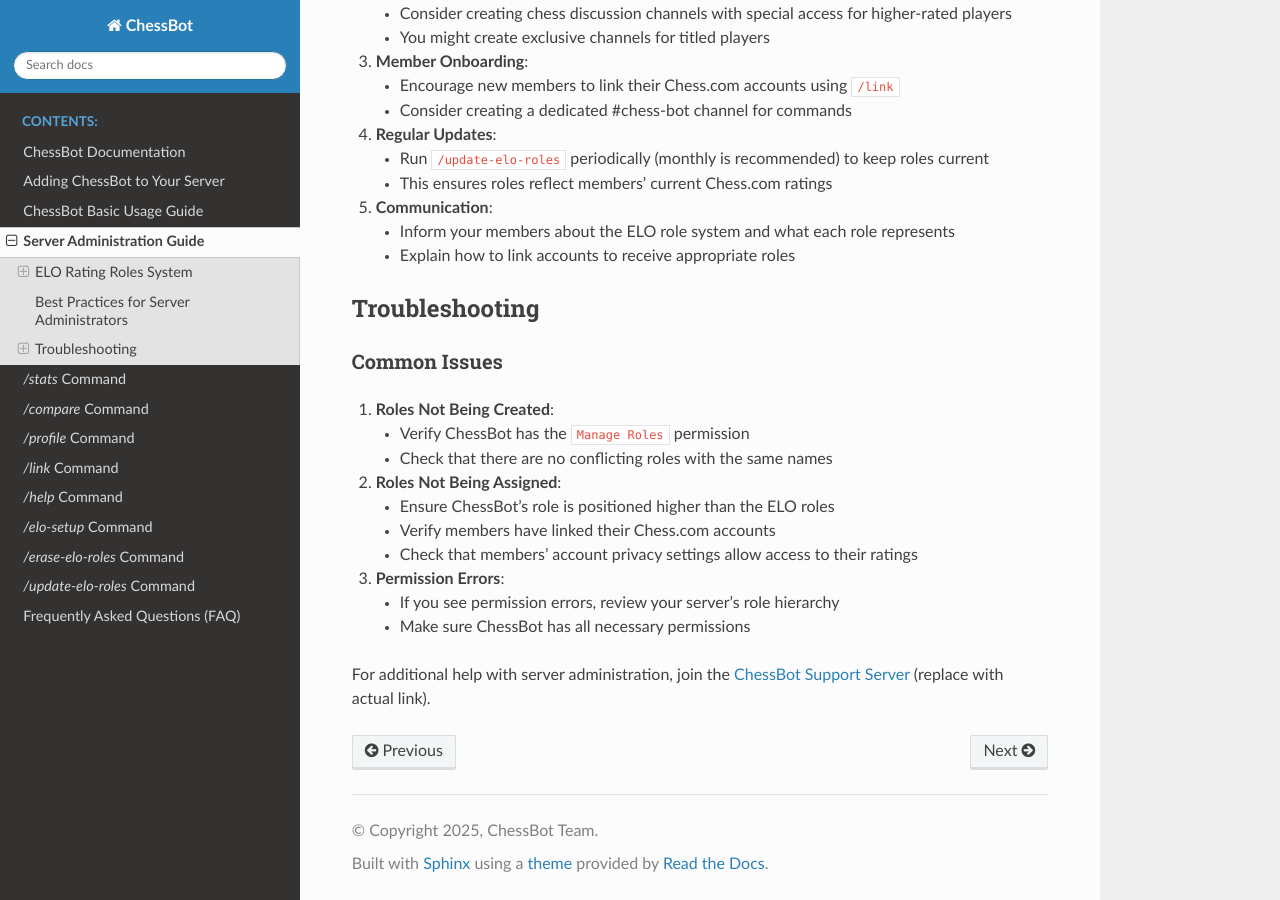
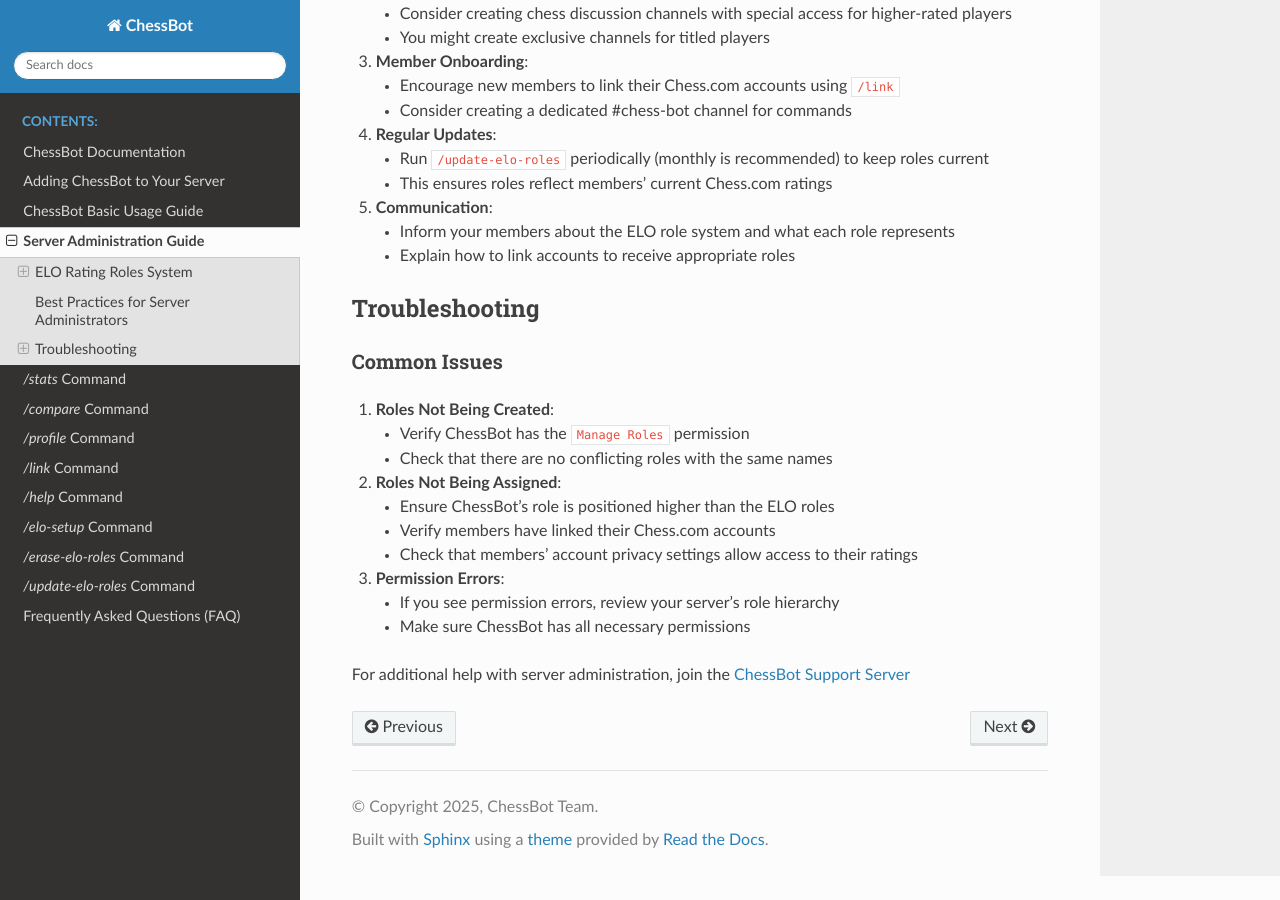
Before and after one commit to Thaotter/chessbot_docs, a Sphinx documentation site: the page built from docs/source/getting-started/server-admin.rst, in a window 1280 px wide and 900 px high, scrolled down 1292 px. Built offline with Sphinx 7.4.7 and the Read the Docs theme 3.1.0, drawn with Linux system fonts in a browser that asks for light colours.

Commit message:
Update server-admin.rst

```diff
--- a/docs/source/getting-started/server-admin.rst
+++ b/docs/source/getting-started/server-admin.rst
@@ -104,4 +104,4 @@
    * If you see permission errors, review your server's role hierarchy
    * Make sure ChessBot has all necessary permissions
 
-For additional help with server administration, join the `ChessBot Support Server <https://discord.gg/chessbot>`_ (replace with actual link).
+For additional help with server administration, join the `ChessBot Support Server <https://discord.gg/tAEBJPYd3a>`_
```
